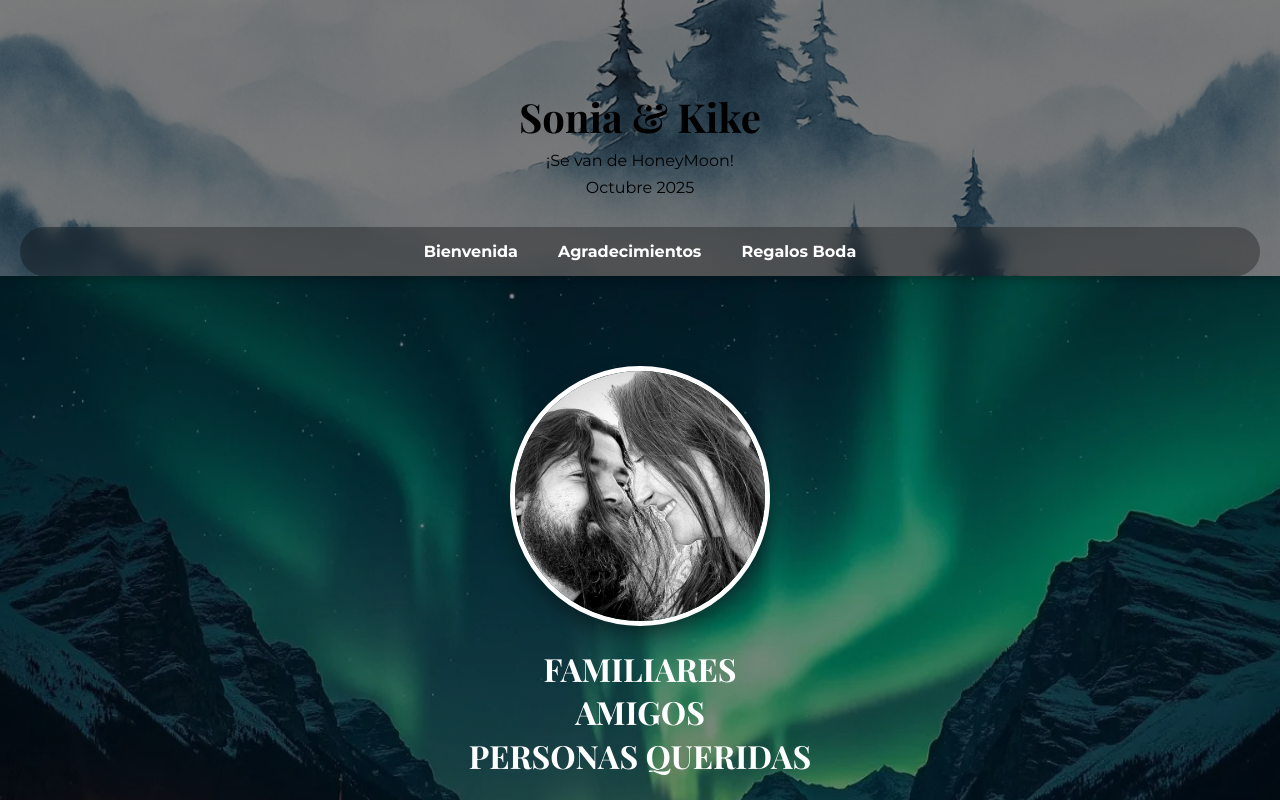
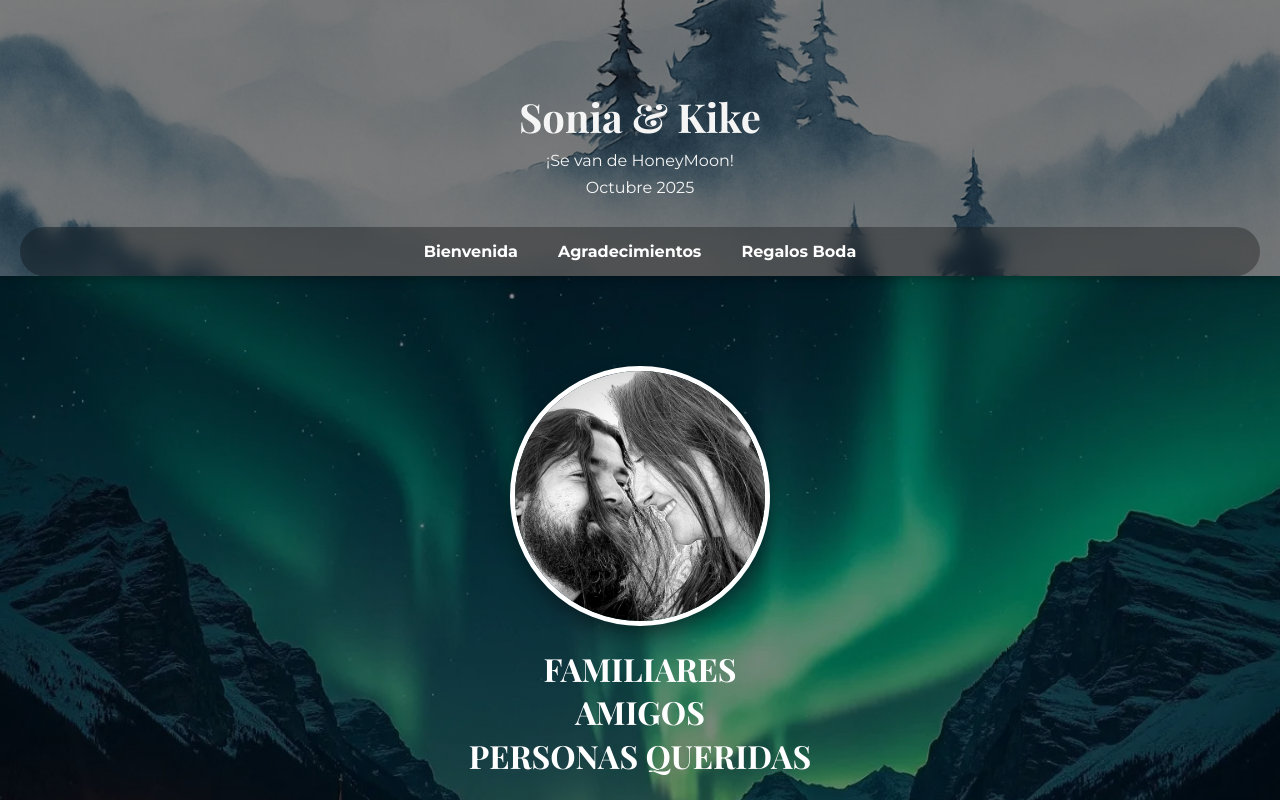
Before and after one commit to ImKikeQ/HoneyMoon, a plain HTML site: page index.html in a window 1280 px wide. Shown: the top 800 px of the page. Drawn offline with nearby package versions, Linux system fonts and the light colour scheme.

Commit message:
Cambio de color de titulos

```diff
--- a/css/style.css
+++ b/css/style.css
@@ -25,7 +25,7 @@ a {
   background: linear-gradient(rgba(0,0,0,0.5), rgba(0,0,0,0.5)),
               url('../images/portada.jpg') center/cover no-repeat;
 
-  color: black;               /* Texto claro */
+  color: whitesmoke;               /* Texto claro */
   text-align: center;
 
   padding: 90px 20px 0 20px;     /* top right bottom left */
@@ -237,6 +237,7 @@ a {
   width: 100%;
   text-align: center;
   margin-bottom: 20px;
+  color: #f8f9fa; /* Asegúrate de que se vea sobre el fondo */
 }
 
 .gift-card {
```
